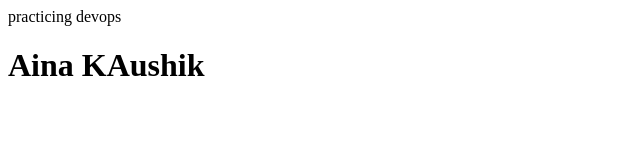
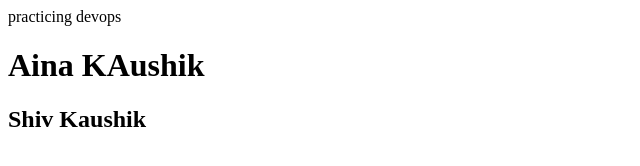
Before and after one commit to vidushi-web-Developer/Practicing-Devops, a plain HTML site: page index.html in a window 1280 px wide. Shown: the whole page, without its empty margins (0-640 px from the left). Drawn offline with Linux system fonts and the light colour scheme.

Commit message:
Update index.html

```diff
--- a/index.html
+++ b/index.html
@@ -1,2 +1,3 @@
 practicing devops
 <h1>Aina KAushik</h1>
+<h2>Shiv Kaushik</h2>
```
